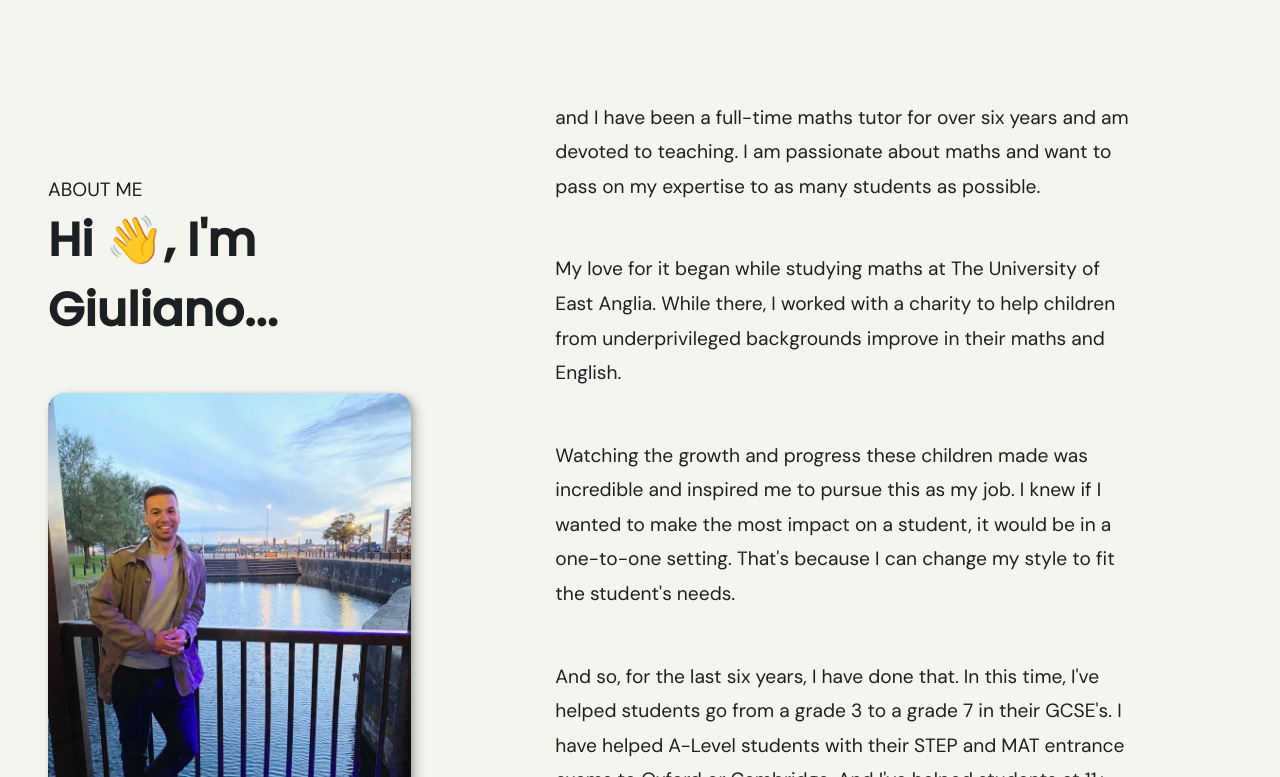
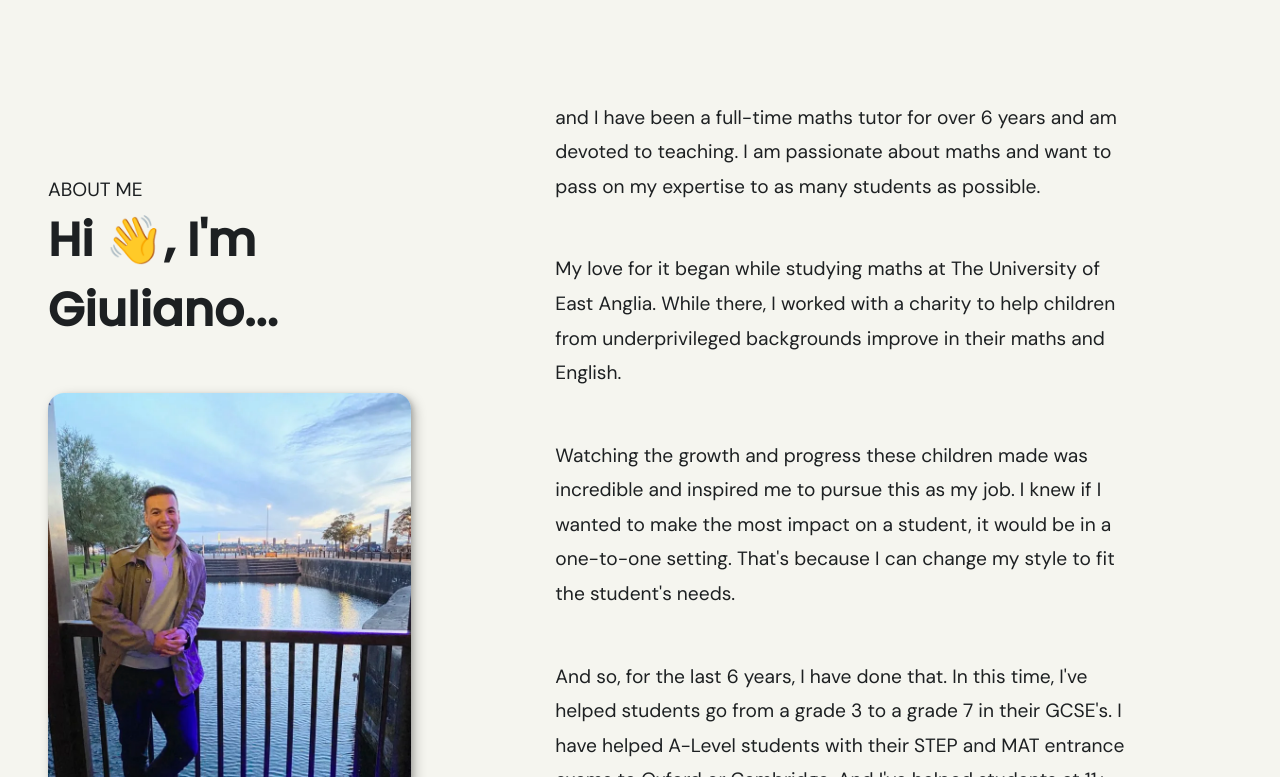
Before and after one commit to GG1982/ggmaths-site2, a Jekyll site: the page built from index.html, in a window 1280 px wide. Shown: the part 1287-2064 px from the top of the page. Built offline with Jekyll 4.4.1, drawn with Linux system fonts in a browser that asks for light colours; nearby versions of some CDN libraries; some of the changed text lies outside the part shown.

Commit message:
update expericne

```diff
--- a/_layouts/home.html
+++ b/_layouts/home.html
@@ -1,6 +1,7 @@
 ---
 layout: default
 ---
+
 
 
 
@@ -17,9 +18,6 @@
 
     </div>
 </section>
-
-
-
 
 
 <!-- Hero -->
@@ -71,7 +69,7 @@
 
         <div class="about-me__body flex-center body-width">
             <p>
-                and I have been a full-time maths tutor for over six years and am devoted to teaching. I am passionate about
+                and I have been a full-time maths tutor for over {{ 'now' | date: "%Y" | minus: page.experience }} years and am devoted to teaching. I am passionate about
                 maths and
                 want to pass on my expertise to as many students as possible.
             </p>
@@ -88,7 +86,7 @@
                 needs.
             </p>
             <p>
-                And so, for the last six years, I have done that. In this time, I've helped students go from a grade 3 to a
+                And so, for the last {{ 'now' | date: "%Y" | minus: page.experience }} years, I have done that. In this time, I've helped students go from a grade 3 to a
                 grade 7 in
                 their GCSE's. I have helped A-Level students with their STEP and MAT entrance exams to Oxford or Cambridge.
                 And I've
@@ -130,7 +128,7 @@
 
         <div class="pro-tutoring__img flex-center">
             <div class="titles">
-                <p class="subtitle">over 8 years of full-time experience</p>
+                <p class="subtitle">over {{ 'now' | date: "%Y" | minus: page.experience }} years of full-time experience</p>
                 <h2 class="title">Professional Tutoring</h2>
             </div>
             <img src="assets/images/teaching.svg" alt="teacher teaching from blackboard" class="svg">
@@ -166,7 +164,7 @@
     <section class="grid-parent youtube">
             <div class="youtube__img flex-center">
                 <div class="titles">
-                    <p class="subtitle">Over 3,000 subscribers</p>
+                    <p class="subtitle">Over 3,000 subscribers and 180,000 views</p>
                     <h2 class="title">YouTube channel</h2>
                 </div>
 
@@ -190,7 +188,7 @@
                 </p>
 
                 <p>
-                    Have a look through my channel and see how many problems you can solve!
+                    Have a look through <a href="https://www.youtube.com/c/ggmaths" target="_blank" rel="noreferrer noopener">my channel</a> and see how many problems you can solve!
                 </p>
             </div>
 
--- a/_sass/main.scss
+++ b/_sass/main.scss
@@ -68,7 +68,11 @@
 
 }
 a {
-  font-size: var(--step--1);
+  // font-size: var(--step--0);
+  color: #6C63FF;
+}
+a:hover {
+  color: inherit;
 }
 
 .grid-parent {
--- a/index.html
+++ b/index.html
@@ -1,4 +1,5 @@
 ---
 layout: home
 title: Private Maths & 11+ Tutor
+experience: 2016
 ---
```
